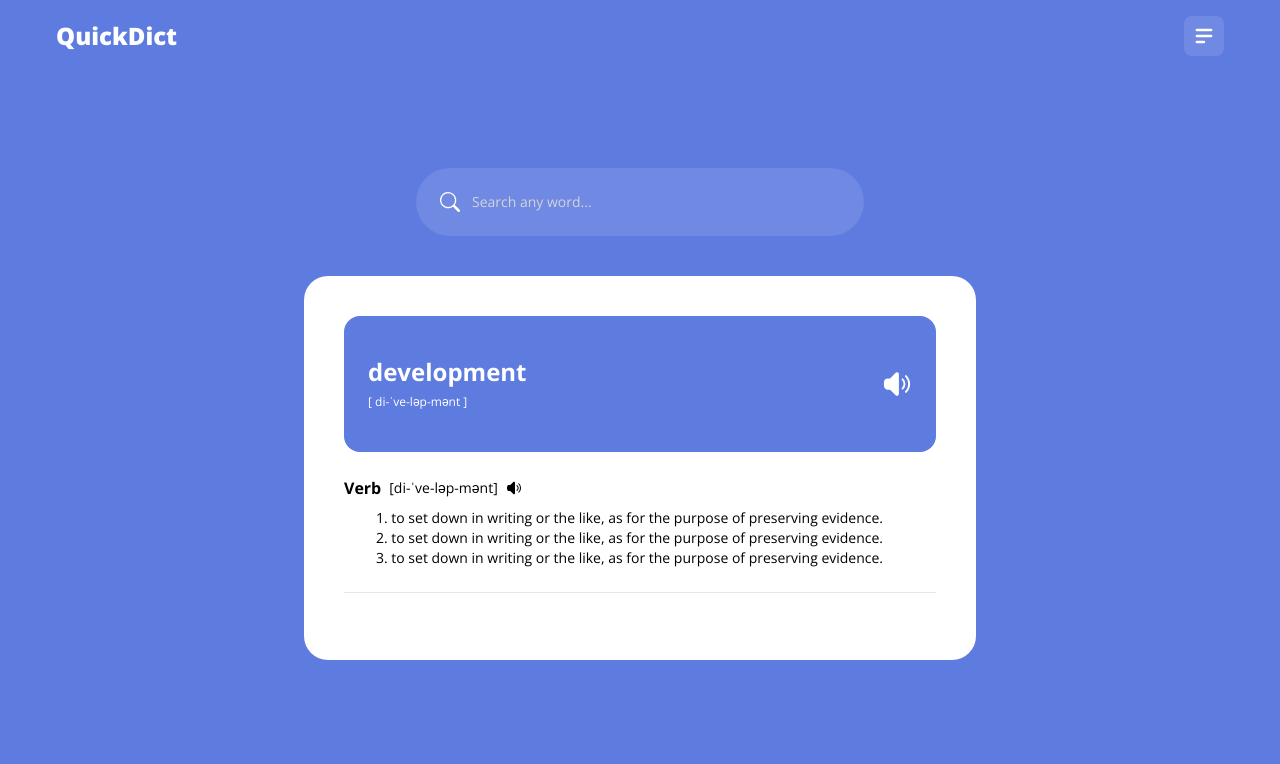
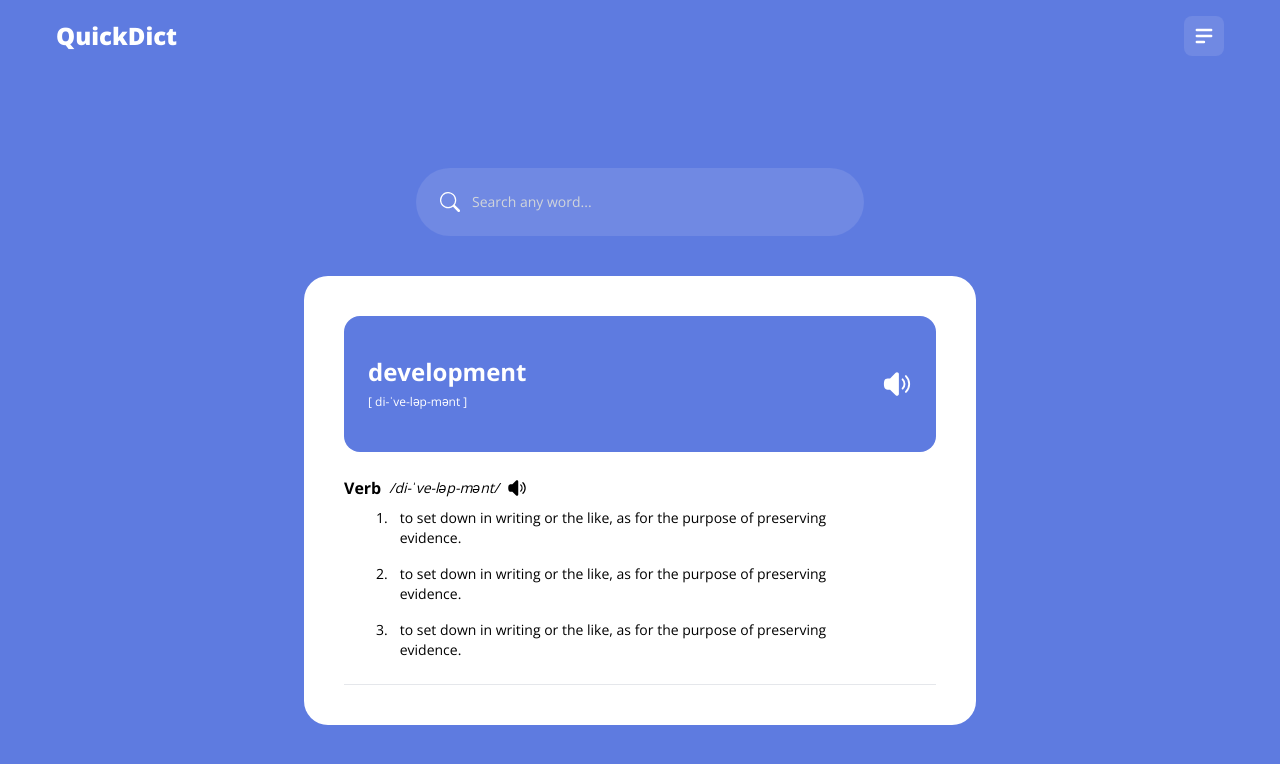
Before and after one commit to priscilla-e/quickdict, a React (Vite) app: page / in a window 1280 px wide. Shown: the top 764 px of the page. Built offline with nearby package versions, Linux system fonts and the light colour scheme.

Commit message:
Styling fixes

```diff
--- a/src/components/definition/DefinitionItem.tsx
+++ b/src/components/definition/DefinitionItem.tsx
@@ -10,15 +10,18 @@ export default function DefinitionItem({ definition }: DefinitionItemProps) {
     <li className="space-y-2">
       <div className="flex items-center justify-start gap-2">
         <span className="font-bold">{definition.partOfSpeech}</span>
-        <span className="text-sm">{`[${definition.ipa}]`}</span>
-        <button>
+        <span className="text-sm italic">{`/${definition.ipa}/`}</span>
+        <button className='text-xl focus:outline-none' onClick={() => alert('TODO: playAudio')}>
           <HiSpeakerWave />
         </button>
       </div>
       <div className="ml-4 md:ml-8">
-        <ul className="text-sm">
+        <ul className="text-sm space-y-4">
           {definition.meanings.map((meaning, index) => (
-            <li key={index}>{`${index + 1}. ${meaning}`}</li>
+            <li key={index} className="flex gap-3 max-w-lg">
+              <span>{`${index + 1}.`}</span>
+              <span>{meaning}</span>
+            </li>
           ))}
         </ul>
       </div>
```
